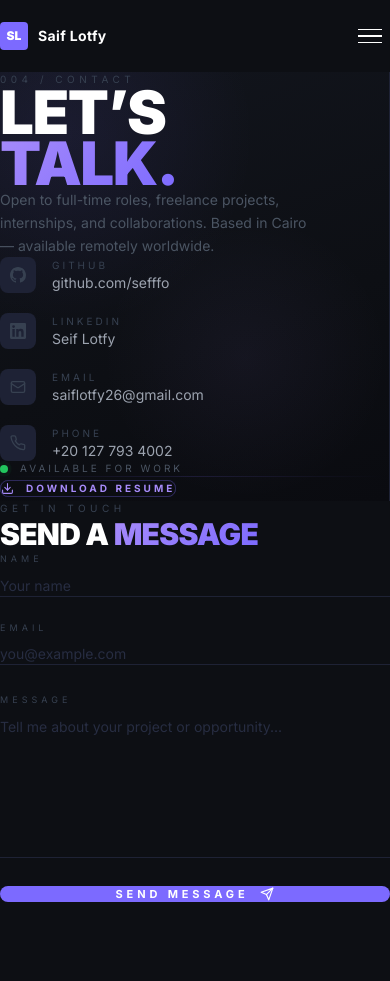
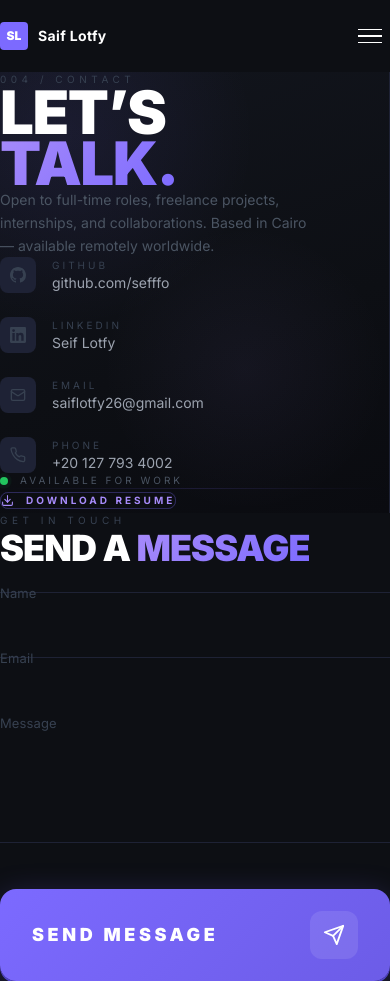
Before and after one commit to sefffo/saif-portfolio, a React (Vite) app: page /contact in a window 390 px wide. Before the commit the page ends 902 px from the top, so only its background shows below. Built offline with nearby package versions, Linux system fonts and the light colour scheme.

Commit message:
feat: paper plane send button animation + bigger inputs + richer portfolio project card

```diff
--- a/src/pages/Contact.tsx
+++ b/src/pages/Contact.tsx
@@ -9,53 +9,123 @@ const PUBLIC_KEY  = '1N5NqInKsEjA9_V6z'
 
 const SOCIALS = [
   {
-    label: 'GitHub',
-    handle: 'github.com/sefffo',
+    label: 'GitHub', handle: 'github.com/sefffo',
     href: 'https://github.com/sefffo',
-    icon: (
-      <svg width="16" height="16" viewBox="0 0 24 24" fill="currentColor">
-        <path d="M12 0C5.37 0 0 5.37 0 12c0 5.31 3.435 9.795 8.205 11.385.6.105.825-.255.825-.57 0-.285-.015-1.23-.015-2.235-3.015.555-3.795-.735-4.035-1.41-.135-.345-.72-1.41-1.23-1.695-.42-.225-1.02-.78-.015-.795.945-.015 1.62.87 1.845 1.23 1.08 1.815 2.805 1.305 3.495.99.105-.78.42-1.305.765-1.605-2.67-.3-5.46-1.335-5.46-5.925 0-1.305.465-2.385 1.23-3.225-.12-.3-.54-1.53.12-3.18 0 0 1.005-.315 3.3 1.23.96-.27 1.98-.405 3-.405s2.04.135 3 .405c2.295-1.56 3.3-1.23 3.3-1.23.66 1.65.24 2.88.12 3.18.765.84 1.23 1.905 1.23 3.225 0 4.605-2.805 5.625-5.475 5.925.435.375.81 1.095.81 2.22 0 1.605-.015 2.895-.015 3.3 0 .315.225.69.825.57A12.02 12.02 0 0 0 24 12c0-6.63-5.37-12-12-12z"/>
-      </svg>
-    ),
+    icon: (<svg width="16" height="16" viewBox="0 0 24 24" fill="currentColor"><path d="M12 0C5.37 0 0 5.37 0 12c0 5.31 3.435 9.795 8.205 11.385.6.105.825-.255.825-.57 0-.285-.015-1.23-.015-2.235-3.015.555-3.795-.735-4.035-1.41-.135-.345-.72-1.41-1.23-1.695-.42-.225-1.02-.78-.015-.795.945-.015 1.62.87 1.845 1.23 1.08 1.815 2.805 1.305 3.495.99.105-.78.42-1.305.765-1.605-2.67-.3-5.46-1.335-5.46-5.925 0-1.305.465-2.385 1.23-3.225-.12-.3-.54-1.53.12-3.18 0 0 1.005-.315 3.3 1.23.96-.27 1.98-.405 3-.405s2.04.135 3 .405c2.295-1.56 3.3-1.23 3.3-1.23.66 1.65.24 2.88.12 3.18.765.84 1.23 1.905 1.23 3.225 0 4.605-2.805 5.625-5.475 5.925.435.375.81 1.095.81 2.22 0 1.605-.015 2.895-.015 3.3 0 .315.225.69.825.57A12.02 12.02 0 0 0 24 12c0-6.63-5.37-12-12-12z"/></svg>),
   },
   {
-    label: 'LinkedIn',
-    handle: 'Seif Lotfy',
+    label: 'LinkedIn', handle: 'Seif Lotfy',
     href: 'https://www.linkedin.com/in/seif-lotfy-769451310/',
-    icon: (
-      <svg width="16" height="16" viewBox="0 0 24 24" fill="currentColor">
-        <path d="M20.447 20.452h-3.554v-5.569c0-1.328-.027-3.037-1.852-3.037-1.853 0-2.136 1.445-2.136 2.939v5.667H9.351V9h3.414v1.561h.046c.477-.9 1.637-1.85 3.37-1.85 3.601 0 4.267 2.37 4.267 5.455v6.286zM5.337 7.433a2.062 2.062 0 0 1-2.063-2.065 2.064 2.064 0 1 1 2.063 2.065zm1.782 13.019H3.555V9h3.564v11.452zM22.225 0H1.771C.792 0 0 .774 0 1.729v20.542C0 23.227.792 24 1.771 24h20.451C23.2 24 24 23.227 24 22.271V1.729C24 .774 23.2 0 22.222 0h.003z"/>
-      </svg>
-    ),
+    icon: (<svg width="16" height="16" viewBox="0 0 24 24" fill="currentColor"><path d="M20.447 20.452h-3.554v-5.569c0-1.328-.027-3.037-1.852-3.037-1.853 0-2.136 1.445-2.136 2.939v5.667H9.351V9h3.414v1.561h.046c.477-.9 1.637-1.85 3.37-1.85 3.601 0 4.267 2.37 4.267 5.455v6.286zM5.337 7.433a2.062 2.062 0 0 1-2.063-2.065 2.064 2.064 0 1 1 2.063 2.065zm1.782 13.019H3.555V9h3.564v11.452zM22.225 0H1.771C.792 0 0 .774 0 1.729v20.542C0 23.227.792 24 1.771 24h20.451C23.2 24 24 23.227 24 22.271V1.729C24 .774 23.2 0 22.222 0h.003z"/></svg>),
   },
   {
-    label: 'Email',
-    handle: 'saiflotfy26@gmail.com',
+    label: 'Email', handle: 'saiflotfy26@gmail.com',
     href: 'mailto:saiflotfy26@gmail.com',
-    icon: (
-      <svg width="16" height="16" viewBox="0 0 24 24" fill="none" stroke="currentColor" strokeWidth="2" strokeLinecap="round" strokeLinejoin="round">
-        <rect x="2" y="4" width="20" height="16" rx="2"/>
-        <path d="m22 7-8.97 5.7a1.94 1.94 0 0 1-2.06 0L2 7"/>
-      </svg>
-    ),
+    icon: (<svg width="16" height="16" viewBox="0 0 24 24" fill="none" stroke="currentColor" strokeWidth="2" strokeLinecap="round" strokeLinejoin="round"><rect x="2" y="4" width="20" height="16" rx="2"/><path d="m22 7-8.97 5.7a1.94 1.94 0 0 1-2.06 0L2 7"/></svg>),
   },
   {
-    label: 'Phone',
-    handle: '+20 127 793 4002',
+    label: 'Phone', handle: '+20 127 793 4002',
     href: 'tel:+201277934002',
-    icon: (
-      <svg width="16" height="16" viewBox="0 0 24 24" fill="none" stroke="currentColor" strokeWidth="2" strokeLinecap="round" strokeLinejoin="round">
-        <path d="M22 16.92v3a2 2 0 0 1-2.18 2 19.79 19.79 0 0 1-8.63-3.07A19.5 19.5 0 0 1 4.69 12 19.79 19.79 0 0 1 1.61 3.44 2 2 0 0 1 3.6 1.27h3a2 2 0 0 1 2 1.72c.127.96.361 1.903.7 2.81a2 2 0 0 1-.45 2.11L7.91 8.84a16 16 0 0 0 6 6l.94-.94a2 2 0 0 1 2.11-.45c.907.339 1.85.573 2.81.7A2 2 0 0 1 22 16.92z"/>
-      </svg>
-    ),
+    icon: (<svg width="16" height="16" viewBox="0 0 24 24" fill="none" stroke="currentColor" strokeWidth="2" strokeLinecap="round" strokeLinejoin="round"><path d="M22 16.92v3a2 2 0 0 1-2.18 2 19.79 19.79 0 0 1-8.63-3.07A19.5 19.5 0 0 1 4.69 12 19.79 19.79 0 0 1 1.61 3.44 2 2 0 0 1 3.6 1.27h3a2 2 0 0 1 2 1.72c.127.96.361 1.903.7 2.81a2 2 0 0 1-.45 2.11L7.91 8.84a16 16 0 0 0 6 6l.94-.94a2 2 0 0 1 2.11-.45c.907.339 1.85.573 2.81.7A2 2 0 0 1 22 16.92z"/></svg>),
   },
 ]
 
 type Status = 'idle' | 'sending' | 'sent' | 'error'
 
+function FloatingInput({
+  label, type = 'text', value, onChange, placeholder, required
+}: {
+  label: string; type?: string; value: string
+  onChange: (e: React.ChangeEvent<HTMLInputElement>) => void
+  placeholder: string; required?: boolean
+}) {
+  const [focused, setFocused] = useState(false)
+  const active = focused || value.length > 0
+  return (
+    <div className="relative">
+      <label
+        className="absolute left-0 transition-all duration-200 pointer-events-none select-none"
+        style={{
+          top: active ? '-2px' : '16px',
+          fontSize: active ? '9px' : '13px',
+          letterSpacing: active ? '0.45em' : '0.01em',
+          textTransform: active ? 'uppercase' : 'none',
+          color: focused ? '#7c6aff' : active ? '#374151' : '#374151',
+        }}
+      >
+        {label}
+      </label>
+      <input
+        type={type} required={required} value={value}
+        onChange={onChange}
+        placeholder={focused ? placeholder : ''}
+        onFocus={() => setFocused(true)}
+        onBlur={() => setFocused(false)}
+        className="w-full bg-transparent pt-6 pb-3 text-[#e8eaf0] text-base focus:outline-none transition-colors"
+        style={{ borderBottom: `1.5px solid ${focused ? '#7c6aff' : '#1e2235'}` }}
+      />
+      {/* Focus glow line */}
+      <div
+        className="absolute bottom-0 left-0 h-[1.5px] transition-all duration-300"
+        style={{
+          width: focused ? '100%' : '0%',
+          background: 'linear-gradient(90deg, #7c6aff, #a78bfa)',
+          boxShadow: '0 0 8px #7c6aff88',
+        }}
+      />
+    </div>
+  )
+}
+
+function FloatingTextarea({
+  label, value, onChange, placeholder, rows = 5, required
+}: {
+  label: string; value: string
+  onChange: (e: React.ChangeEvent<HTMLTextAreaElement>) => void
+  placeholder: string; rows?: number; required?: boolean
+}) {
+  const [focused, setFocused] = useState(false)
+  const active = focused || value.length > 0
+  return (
+    <div className="relative">
+      <label
+        className="absolute left-0 transition-all duration-200 pointer-events-none select-none"
+        style={{
+          top: active ? '-2px' : '16px',
+          fontSize: active ? '9px' : '13px',
+          letterSpacing: active ? '0.45em' : '0.01em',
+          textTransform: active ? 'uppercase' : 'none',
+          color: focused ? '#7c6aff' : active ? '#374151' : '#374151',
+        }}
+      >
+        {label}
+      </label>
+      <textarea
+        rows={rows} required={required} value={value}
+        onChange={onChange}
+        placeholder={focused ? placeholder : ''}
+        onFocus={() => setFocused(true)}
+        onBlur={() => setFocused(false)}
+        className="w-full bg-transparent pt-6 pb-3 text-[#e8eaf0] text-base focus:outline-none resize-none transition-colors"
+        style={{ borderBottom: `1.5px solid ${focused ? '#7c6aff' : '#1e2235'}` }}
+      />
+      <div
+        className="absolute bottom-0 left-0 h-[1.5px] transition-all duration-300"
+        style={{
+          width: focused ? '100%' : '0%',
+          background: 'linear-gradient(90deg, #7c6aff, #a78bfa)',
+          boxShadow: '0 0 8px #7c6aff88',
+        }}
+      />
+    </div>
+  )
+}
+
 export default function Contact() {
   const ref       = useRef<HTMLDivElement>(null)
   const formRef   = useRef<HTMLFormElement>(null)
+  const planeRef  = useRef<SVGSVGElement>(null)
+  const btnRef    = useRef<HTMLButtonElement>(null)
   const [status, setStatus]   = useState<Status>('idle')
   const [errMsg, setErrMsg]   = useState('')
   const [form, setForm]       = useState({ name: '', email: '', message: '' })
@@ -71,16 +141,38 @@ export default function Contact() {
   const set = (k: keyof typeof form) => (e: React.ChangeEvent<HTMLInputElement | HTMLTextAreaElement>) =>
     setForm(p => ({ ...p, [k]: e.target.value }))
 
+  const animatePlane = () => {
+    if (!planeRef.current || !btnRef.current) return
+    const tl = gsap.timeline()
+    // plane flies up-right and fades out
+    tl.to(planeRef.current, {
+      x: 80, y: -80,
+      rotation: 45,
+      opacity: 0,
+      duration: 0.55,
+      ease: 'power2.in',
+    })
+    // btn shrinks slightly
+    tl.to(btnRef.current, { scale: 0.97, duration: 0.15 }, 0)
+    // reset plane position (invisible) and fly back in from bottom-left
+    tl.set(planeRef.current, { x: -60, y: 60, rotation: -45 })
+    tl.to(planeRef.current, {
+      x: 0, y: 0, rotation: 0, opacity: 1,
+      duration: 0.45,
+      ease: 'power3.out',
+    })
+    tl.to(btnRef.current, { scale: 1, duration: 0.2, ease: 'back.out(1.5)' }, '-=0.3')
+  }
+
   const handleSubmit = async (e: React.FormEvent) => {
     e.preventDefault()
     if (!form.name.trim() || !form.email.trim() || !form.message.trim()) return
     setStatus('sending')
     setErrMsg('')
+    animatePlane()
     try {
       await emailjs.send(SERVICE_ID, TEMPLATE_ID, {
-        name:    form.name,
-        email:   form.email,
-        message: form.message,
+        name: form.name, email: form.email, message: form.message,
       }, PUBLIC_KEY)
       setStatus('sent')
       setForm({ name: '', email: '', message: '' })
@@ -97,8 +189,7 @@ export default function Contact() {
       className="page-enter flex flex-col lg:flex-row"
       style={{ minHeight: '100vh', paddingTop: 'var(--nav-height)' }}
     >
-
-      {/* ════════════════════════════ LEFT PANEL ═══════════════════════════ */}
+      {/* ═══ LEFT PANEL ═══ */}
       <div
         className="relative lg:w-[45%] flex flex-col justify-between px-10 py-16 lg:px-16 overflow-hidden"
         style={{
@@ -106,54 +197,37 @@ export default function Contact() {
           borderRight: '1px solid #1e2235',
         }}
       >
-        {/* BG glow blob */}
-        <div
-          className="pointer-events-none absolute -top-32 -left-32 w-96 h-96 rounded-full"
-          style={{ background: 'radial-gradient(circle, #7c6aff18 0%, transparent 70%)' }}
-        />
-        <div
-          className="pointer-events-none absolute bottom-0 right-0 w-72 h-72 rounded-full"
-          style={{ background: 'radial-gradient(circle, #a78bfa0e 0%, transparent 70%)' }}
-        />
+        <div className="pointer-events-none absolute -top-32 -left-32 w-96 h-96 rounded-full"
+          style={{ background: 'radial-gradient(circle, #7c6aff18 0%, transparent 70%)' }} />
+        <div className="pointer-events-none absolute bottom-0 right-0 w-72 h-72 rounded-full"
+          style={{ background: 'radial-gradient(circle, #a78bfa0e 0%, transparent 70%)' }} />
 
-        {/* Top */}
         <div>
           <p className="cl-tag section-label mb-10">004 / Contact</p>
-
           <h1 className="cl-title text-6xl lg:text-7xl xl:text-8xl font-black uppercase leading-[0.85] tracking-tight text-white mb-8">
-            Let&rsquo;s<br />
-            <span className="grad-text">Talk.</span>
+            Let&rsquo;s<br /><span className="grad-text">Talk.</span>
           </h1>
-
           <p className="cl-sub text-[#4b5563] text-sm leading-relaxed max-w-xs mb-14">
-            Open to full-time roles, freelance projects, internships,
-            and collaborations. Based in Cairo &mdash; available remotely worldwide.
+            Open to full-time roles, freelance projects, internships, and collaborations.
+            Based in Cairo &mdash; available remotely worldwide.
           </p>
 
-          {/* Socials */}
-          <div className="flex flex-col gap-5">
+          <div className="flex flex-col gap-6">
             {SOCIALS.map(s => (
-              <a
-                key={s.label}
-                href={s.href}
-                target={s.href.startsWith('http') ? '_blank' : undefined}
-                rel="noreferrer"
+              <a key={s.label} href={s.href}
+                target={s.href.startsWith('http') ? '_blank' : undefined} rel="noreferrer"
                 className="cl-social group flex items-center gap-4"
               >
-                <span
-                  className="w-9 h-9 rounded-lg flex items-center justify-center flex-shrink-0 bg-[#1e2235] text-[#374151] group-hover:bg-[#7c6aff]/20 group-hover:text-[#a78bfa] transition-all duration-300"
-                >
+                <span className="w-9 h-9 rounded-lg flex items-center justify-center flex-shrink-0 bg-[#1e2235] text-[#374151] group-hover:bg-[#7c6aff]/20 group-hover:text-[#a78bfa] transition-all duration-300">
                   {s.icon}
                 </span>
                 <div>
                   <p className="text-[10px] tracking-[0.3em] uppercase text-[#374151] mb-0.5">{s.label}</p>
                   <p className="text-[#9ca3af] text-sm group-hover:text-white transition-colors duration-200">{s.handle}</p>
                 </div>
-                <svg
-                  width="12" height="12" viewBox="0 0 24 24" fill="none" stroke="currentColor"
+                <svg width="12" height="12" viewBox="0 0 24 24" fill="none" stroke="currentColor"
                   strokeWidth="2" strokeLinecap="round" strokeLinejoin="round"
-                  className="ml-auto text-[#1e2235] group-hover:text-[#7c6aff] transition-colors opacity-0 group-hover:opacity-100 -translate-x-1 group-hover:translate-x-0 transition-all duration-200"
-                >
+                  className="ml-auto text-[#1e2235] group-hover:text-[#7c6aff] transition-all duration-200 opacity-0 group-hover:opacity-100 -translate-x-1 group-hover:translate-x-0">
                   <path d="M7 17 17 7M7 7h10v10"/>
                 </svg>
               </a>
@@ -161,9 +235,7 @@ export default function Contact() {
           </div>
         </div>
 
-        {/* Bottom */}
         <div className="mt-16">
-          {/* Availability */}
           <div className="flex items-center gap-3 mb-6">
             <span className="relative flex h-2 w-2">
               <span className="animate-ping absolute inline-flex h-full w-full rounded-full bg-[#22c55e] opacity-75" />
@@ -171,16 +243,9 @@ export default function Contact() {
             </span>
             <span className="text-[10px] tracking-[0.3em] uppercase text-[#4b5563]">Available for work</span>
           </div>
-
-          {/* Glow line */}
           <div className="glow-line mb-6" />
-
-          {/* Resume */}
-          <a
-            href="/Saif-Lotfy_CV.pdf"
-            download="Saif-Lotfy_CV.pdf"
-            className="cv-btn inline-flex items-center gap-3 border border-[#7c6aff]/30 text-[#a78bfa] text-[10px] tracking-[0.3em] uppercase font-bold px-6 py-3.5 rounded-lg hover:bg-[#7c6aff] hover:text-white hover:border-[#7c6aff] transition-all duration-300"
-          >
+          <a href="/Saif-Lotfy_CV.pdf" download="Saif-Lotfy_CV.pdf"
+            className="cv-btn inline-flex items-center gap-3 border border-[#7c6aff]/30 text-[#a78bfa] text-[10px] tracking-[0.3em] uppercase font-bold px-6 py-3.5 rounded-lg hover:bg-[#7c6aff] hover:text-white hover:border-[#7c6aff] transition-all duration-300">
             <svg width="13" height="13" viewBox="0 0 24 24" fill="none" stroke="currentColor" strokeWidth="2" strokeLinecap="round" strokeLinejoin="round">
               <path d="M21 15v4a2 2 0 0 1-2 2H5a2 2 0 0 1-2-2v-4"/>
               <polyline points="7 10 12 15 17 10"/>
@@ -191,103 +256,93 @@ export default function Contact() {
         </div>
       </div>
 
-      {/* ═══════════════════════════ RIGHT PANEL ══════════════════════════ */}
-      <div
-        className="flex-1 flex items-center justify-center px-10 py-16 lg:px-16"
-        style={{ background: '#0d0f14' }}
-      >
+      {/* ═══ RIGHT PANEL ═══ */}
+      <div className="flex-1 flex items-center justify-center px-10 py-16 lg:px-16"
+        style={{ background: '#0d0f14' }}>
         <div className="cr-inner w-full max-w-xl">
 
           {status === 'sent' ? (
             <div className="flex flex-col items-center justify-center gap-6 py-20 text-center">
-              <div
-                className="w-20 h-20 rounded-full flex items-center justify-center"
-                style={{ background: '#7c6aff14', border: '1px solid #7c6aff44', boxShadow: '0 0 40px #7c6aff22' }}
-              >
+              <div className="w-20 h-20 rounded-full flex items-center justify-center"
+                style={{ background: '#7c6aff14', border: '1px solid #7c6aff44', boxShadow: '0 0 40px #7c6aff22' }}>
                 <svg width="28" height="28" viewBox="0 0 24 24" fill="none">
                   <path d="M5 13l4 4L19 7" stroke="#7c6aff" strokeWidth="2.5" strokeLinecap="round" strokeLinejoin="round"/>
                 </svg>
               </div>
               <div>
-                <p className="text-white font-black text-3xl uppercase tracking-tight mb-3">Message Sent!</p>
+                <p className="text-white font-black text-3xl uppercase tracking-tight mb-3">Message Sent! ✉️</p>
                 <p className="text-[#4b5563] text-sm">I’ll get back to you as soon as possible.</p>
               </div>
-              <button
-                onClick={() => setStatus('idle')}
-                className="mt-4 text-[10px] tracking-[0.35em] uppercase text-[#374151] hover:text-[#7c6aff] transition-colors"
-              >
+              <button onClick={() => setStatus('idle')}
+                className="mt-4 text-[10px] tracking-[0.35em] uppercase text-[#374151] hover:text-[#7c6aff] transition-colors">
                 Send another message →
               </button>
             </div>
           ) : (
             <>
-              <div className="mb-10">
+              <div className="mb-12">
                 <p className="section-label mb-3">Get in touch</p>
-                <h2 className="text-3xl font-black text-white uppercase tracking-tight">
+                <h2 className="text-4xl font-black text-white uppercase tracking-tight">
                   Send a <span className="grad-text">Message</span>
                 </h2>
               </div>
 
-              <form ref={formRef} onSubmit={handleSubmit} className="flex flex-col gap-7" noValidate>
-
-                <div className="grid grid-cols-1 sm:grid-cols-2 gap-6">
-                  <div className="flex flex-col gap-2.5">
-                    <label className="text-[9px] tracking-[0.45em] uppercase text-[#374151]">Name</label>
-                    <input
-                      type="text" required
-                      value={form.name} onChange={set('name')}
-                      placeholder="Your name"
-                      className="w-full bg-transparent border-b border-[#1e2235] text-[#e8eaf0] text-sm py-3 focus:outline-none focus:border-[#7c6aff] transition-colors placeholder-[#272d42]"
-                    />
-                  </div>
-                  <div className="flex flex-col gap-2.5">
-                    <label className="text-[9px] tracking-[0.45em] uppercase text-[#374151]">Email</label>
-                    <input
-                      type="email" required
-                      value={form.email} onChange={set('email')}
-                      placeholder="you@example.com"
-                      className="w-full bg-transparent border-b border-[#1e2235] text-[#e8eaf0] text-sm py-3 focus:outline-none focus:border-[#7c6aff] transition-colors placeholder-[#272d42]"
-                    />
-                  </div>
+              <form ref={formRef} onSubmit={handleSubmit} className="flex flex-col gap-10" noValidate>
+                <div className="grid grid-cols-1 sm:grid-cols-2 gap-10">
+                  <FloatingInput label="Name" value={form.name}
+                    onChange={e => setForm(p => ({ ...p, name: e.target.value }))}
+                    placeholder="Your full name" required />
+                  <FloatingInput label="Email" type="email" value={form.email}
+                    onChange={e => setForm(p => ({ ...p, email: e.target.value }))}
+                    placeholder="you@example.com" required />
                 </div>
 
-                <div className="flex flex-col gap-2.5">
-                  <label className="text-[9px] tracking-[0.45em] uppercase text-[#374151]">Message</label>
-                  <textarea
-                    rows={7} required
-                    value={form.message} onChange={set('message')}
-                    placeholder="Tell me about your project or opportunity..."
-                    className="w-full bg-transparent border-b border-[#1e2235] text-[#e8eaf0] text-sm py-3 focus:outline-none focus:border-[#7c6aff] transition-colors placeholder-[#272d42] resize-none"
-                  />
-                </div>
+                <FloatingTextarea label="Message" value={form.message} rows={6}
+                  onChange={e => setForm(p => ({ ...p, message: e.target.value }))}
+                  placeholder="Tell me about your project or opportunity..." required />
 
                 {status === 'error' && (
-                  <p className="text-[#ef4444] text-xs flex items-center gap-2">
+                  <p className="text-[#ef4444] text-xs flex items-center gap-2 -mt-4">
                     <span>⚠</span> {errMsg}
                   </p>
                 )}
 
+                {/* ── PAPER PLANE BUTTON ── */}
                 <button
+                  ref={btnRef}
                   type="submit"
                   disabled={status === 'sending'}
-                  className="group relative overflow-hidden mt-2 w-full bg-[#7c6aff] text-white text-[11px] tracking-[0.35em] uppercase font-bold py-5 rounded-xl hover:bg-[#6c5ce7] active:scale-[0.99] transition-all duration-300 disabled:opacity-60 flex items-center justify-center gap-3"
+                  className="group relative w-full overflow-hidden rounded-2xl flex items-center justify-between gap-4 disabled:opacity-60 transition-all duration-300"
+                  style={{
+                    background: 'linear-gradient(135deg, #7c6aff, #6c5ce7)',
+                    padding: '22px 32px',
+                    boxShadow: '0 8px 32px #7c6aff44, 0 2px 0 #4a3fbf',
+                  }}
                 >
                   {/* shimmer */}
-                  <span className="absolute inset-0 translate-x-[-100%] group-hover:translate-x-[100%] transition-transform duration-700 bg-gradient-to-r from-transparent via-white/10 to-transparent" />
-                  {status === 'sending' ? (
-                    <>
-                      <span className="w-4 h-4 rounded-full border-2 border-white/30 border-t-white animate-spin" />
-                      Sending...
-                    </>
-                  ) : (
-                    <>
-                      Send Message
-                      <svg width="14" height="14" viewBox="0 0 24 24" fill="none" stroke="currentColor" strokeWidth="2" strokeLinecap="round" strokeLinejoin="round">
+                  <span className="pointer-events-none absolute inset-0 translate-x-[-100%] group-hover:translate-x-[100%] transition-transform duration-700 bg-gradient-to-r from-transparent via-white/10 to-transparent" />
+
+                  <span className="text-white font-black text-lg uppercase tracking-[0.2em]">
+                    {status === 'sending' ? 'Sending...' : 'Send Message'}
+                  </span>
+
+                  <span className="relative w-12 h-12 rounded-xl bg-white/10 flex items-center justify-center flex-shrink-0 group-hover:bg-white/20 transition-colors duration-300">
+                    {status === 'sending' ? (
+                      <span className="w-5 h-5 rounded-full border-2 border-white/30 border-t-white animate-spin" />
+                    ) : (
+                      /* Paper plane SVG */
+                      <svg
+                        ref={planeRef}
+                        width="22" height="22" viewBox="0 0 24 24"
+                        fill="none" stroke="white" strokeWidth="2"
+                        strokeLinecap="round" strokeLinejoin="round"
+                        style={{ transformOrigin: 'center' }}
+                      >
                         <path d="m22 2-7 20-4-9-9-4 20-7z"/>
                         <path d="M22 2 11 13"/>
                       </svg>
-                    </>
-                  )}
+                    )}
+                  </span>
                 </button>
 
               </form>
```
Also changed, not shown: src/pages/Projects.tsx (+21 -12 lines).
